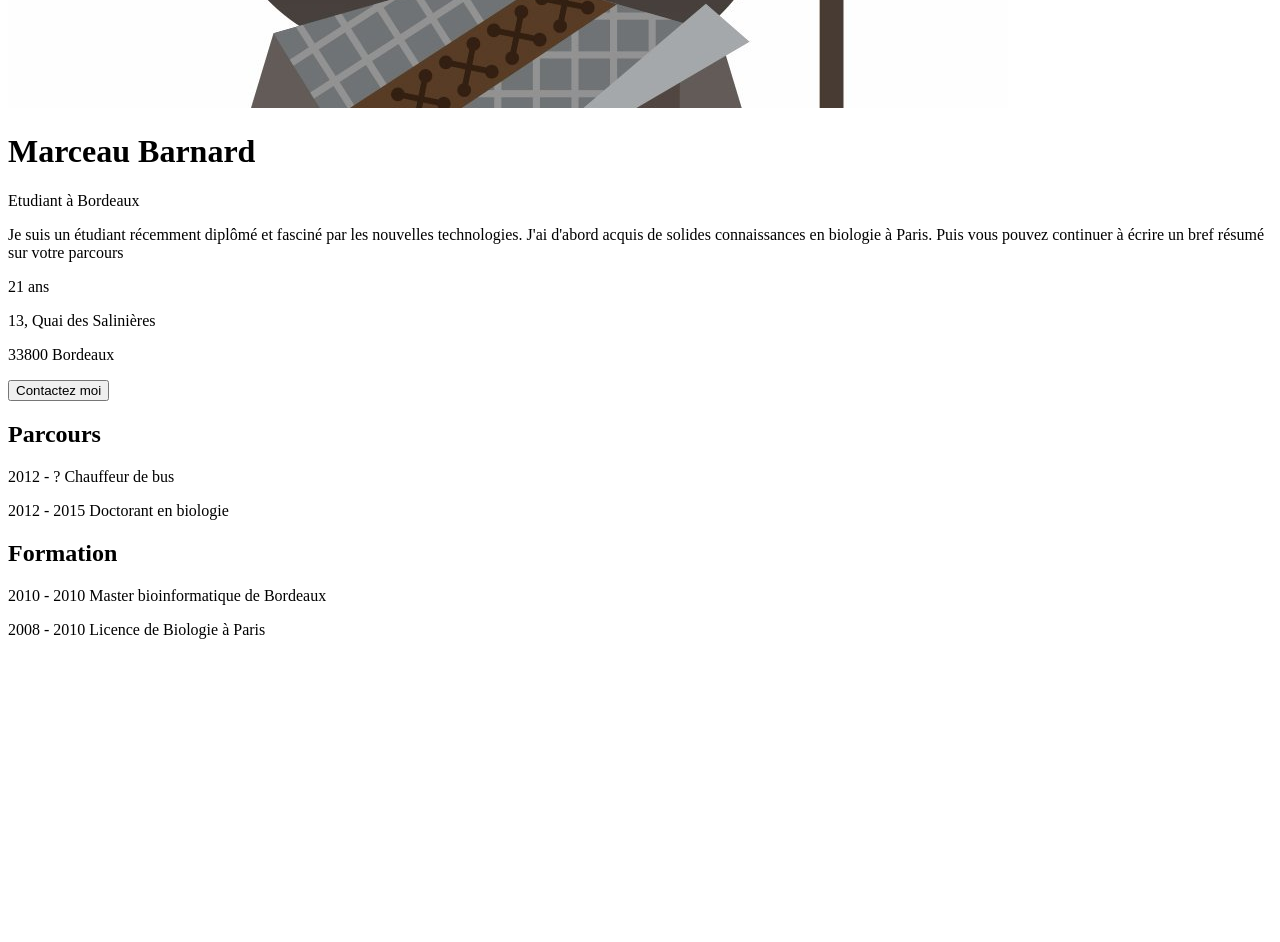
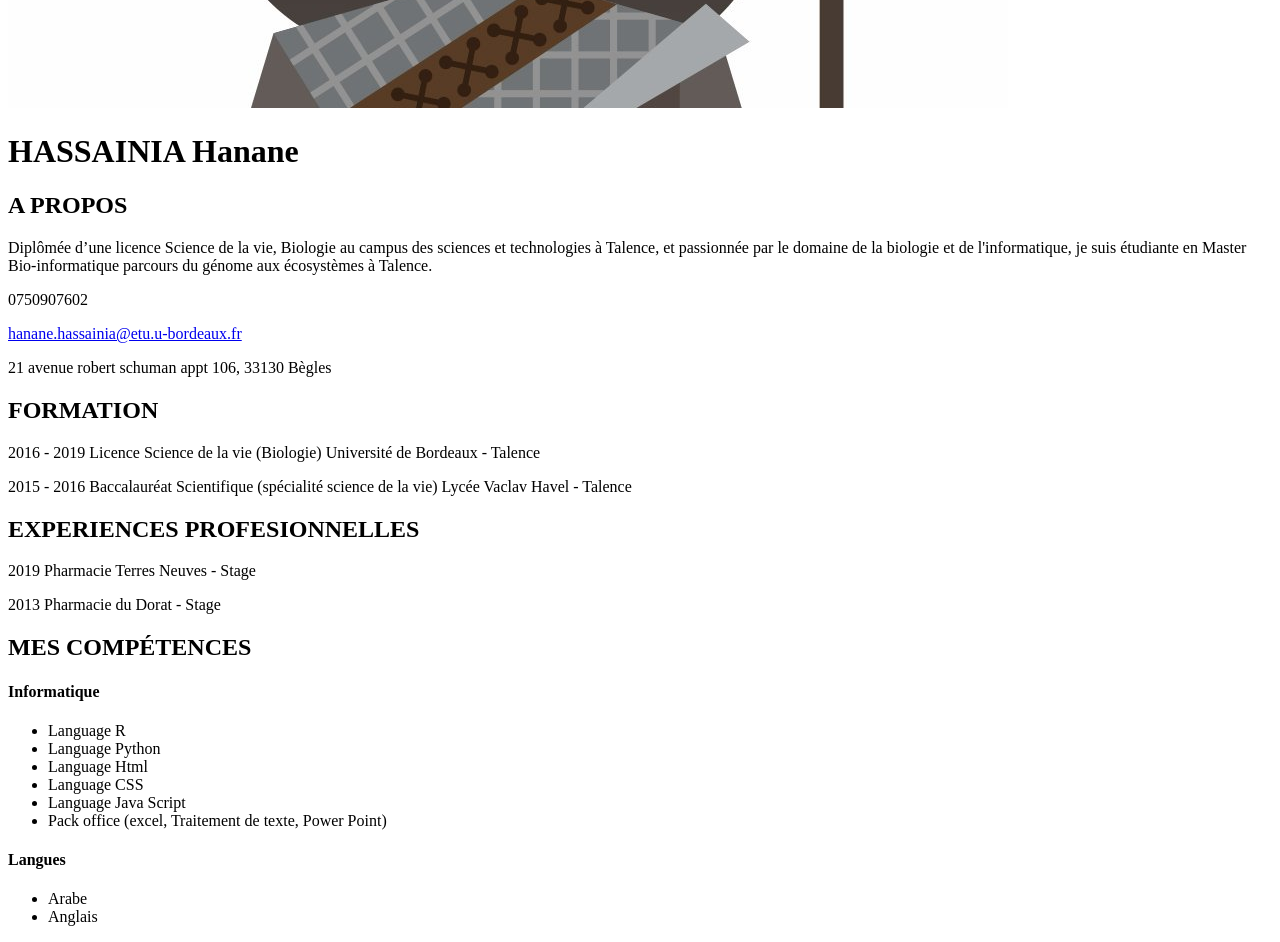
Before and after one commit to HassainiaHanane/CV, a plain HTML site: page index.html in a window 1280 px wide. Shown: the part 900-1842 px from the top of the page. Before the commit the page ends 1555 px from the top, so only its background shows below. Drawn offline with Linux system fonts and the light colour scheme.

Commit message:
Update index.html

```diff
--- a/index.html
+++ b/index.html
@@ -1,41 +1,68 @@
-
 <!DOCTYPE html>
 <html lang="fr">
     <head>
         <meta charset="utf-8"/>
-        <meta name="Keywords" content="cours, html" />
+        <meta name="Keywords" content="Curriculum Vitae" />
         <meta name="author" content="HASSAINIA Hanane" />
-        <link rel="stylesheet" href="index.css"/>
+        <link rel="stylesheet" href="cv.css"/>
         <title>Curriculum Vitae</title>
     </head>
 
     <body>
-        <img class="einstein" src="image.jpeg" />
-
-        <h1>Marceau Barnard</h1>
-            <p class="section" id="titre">Etudiant à Bordeaux</p>
-
-            <div class="toutepresentation">
-                <div class="presentation1">
-                    <p>Je suis un étudiant récemment diplômé et fasciné par les <span class="newtech">nouvelles technologies</span>. J'ai d'abord acquis de solides connaissances en biologie à Paris. Puis vous pouvez continuer à écrire un bref résumé sur votre parcours</p>
-                </div>
-
-                <div class="presentation2">
-                    <p>21 ans</p>
-                    <p>13, Quai des Salinières</p>
-                    <p>33800 Bordeaux</p>
-                    <input type="button" value="Contactez moi" onclick="document.location.href='mailto:hanane.h33@hotmail.fr'">
-                </div>
+            <div class="entete">
+                <img class='profil' src="image.jpeg" alt="profil_image">
+                <h1>HASSAINIA Hanane</h1>
             </div>
 
+            <h2>A PROPOS</h2>
+            <div class="apropos" >
+                    <div class="information1">
+                        <p>Diplômée d’une licence Science de la vie, Biologie au campus des sciences et technologies à Talence, et passionnée par le domaine de la biologie et de l'informatique, je suis étudiante en Master Bio-informatique parcours du génome aux écosystèmes à Talence.</p>
+                    </div>
 
-        <h2 class="section">Parcours</h2>
-            <p><span class="date">2012 - ?</span> Chauffeur de bus</p>
-            <p><span class="date">2012 - 2015</span> Doctorant en biologie</p>
+                    <div class="information2">
+                        <p>0750907602</p>
+                        <p><a href=mailto:hanane.hassainia@etu.u-bordeaux.fr>hanane.hassainia@etu.u-bordeaux.fr</a></p>
+                        <p>21 avenue robert schuman appt 106, 33130 Bègles</p>
+                    </div>
+            </div>
 
-        <h2 class="section">Formation</h2>
-            <p><span class="date">2010 - 2010</span> Master bioinformatique de Bordeaux</p>
-            <p><span class="date">2008 - 2010</span> Licence de Biologie à Paris</p>
-        </body>
+            <div class="formation">
+                <h2>FORMATION</h2>
+                        <p><span class="date">2016 - 2019</span> Licence Science de la vie (Biologie) <span class="lieu">Université de Bordeaux - Talence</span></p>
+                        <p><span class="date">2015 - 2016</span> Baccalauréat Scientifique (spécialité science de la vie) <span class="lieu">Lycée Vaclav Havel - Talence</span></p>
+            </div>
+
+            <div class="experience">
+                <h2>EXPERIENCES PROFESIONNELLES</h2>
+                    <div class="">
+                        <p><span class="date1">2019</span> Pharmacie Terres Neuves - Stage</p>
+                        <p><span class="date1">2013</span> Pharmacie du Dorat - Stage</p>
+                    </div>
+            </div>
+
+            <div class="competences">
+                <h2>MES COMPÉTENCES</h2>
+                    <h4>Informatique</h4>
+                        <div class="sousinformation">
+                            <ul>
+                                <li>Language R</li>
+                                <li>Language Python</li>
+                                <li>Language Html</li>
+                                <li>Language CSS</li>
+                                <li>Language Java Script</li>
+                                <li>Pack office (excel, Traitement de texte, Power Point)</li>
+                            </ul>
+                        </div>
+                    <h4>Langues</h4>
+                        <div class="sousinformation">
+                            <ul>
+                                <li>Arabe</li>
+                                <li>Anglais</li>
+                            </ul>
+                        </div>
+            </div>
+    </body>
+
 
 </html>
```
